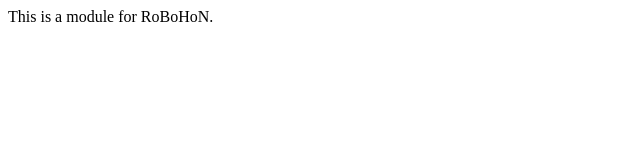
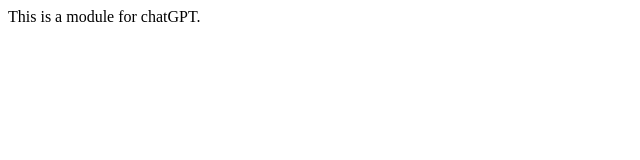
Before and after one commit to Qumacky/xcx-chatgpt, a plain HTML site: page index.html in a window 1280 px wide. Shown: the full height of the page, 0-640 px from the left. Drawn offline with Linux system fonts and the light colour scheme.

Commit message:
Update index.html

```diff
--- a/index.html
+++ b/index.html
@@ -3,6 +3,6 @@
     <title>test</title>
   </head>
   <body>
-    This is a module for RoBoHoN.
+    This is a module for chatGPT.
   </body>
 </html>
```
